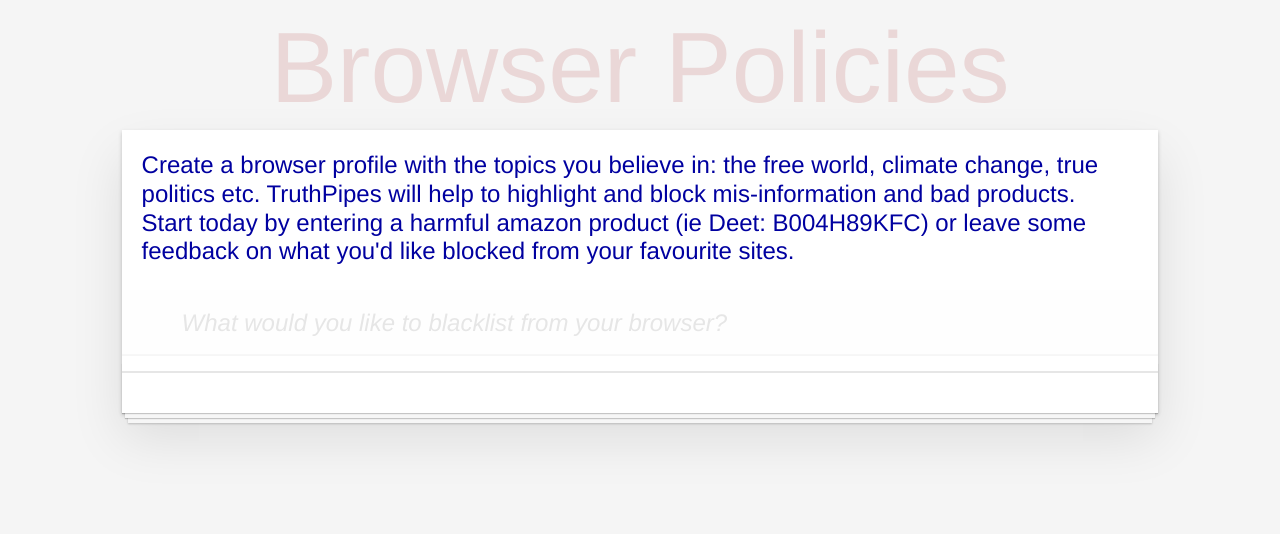
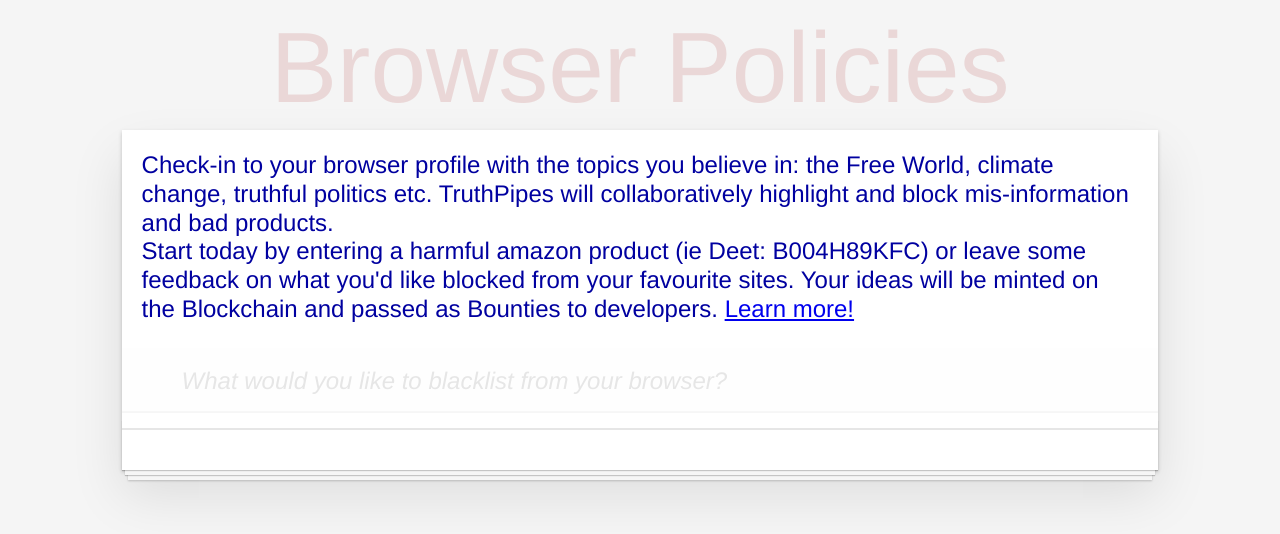
Before and after one commit to panamantis/truthpipes, a Flask app: template idea_tracker/templates/index.html in a window 1280 px wide. Shown: the top 534 px of the page. Run offline with Flask 2, Linux system fonts and the light colour scheme; the template is opened without the code that fills it, so the values that code supplies are empty; parts of the project's set-up code (start-up, migrations or seed data) failed here and were passed over; some libraries are stand-ins or nearby versions.

Commit message:
final commits

```diff
--- a/idea_tracker/templates/index.html
+++ b/idea_tracker/templates/index.html
@@ -14,12 +14,15 @@
       <p style="color:#0000A0;font-size:24px;margin-left: 20px; margin-right:20px; padding-top:21px; line-height: 120%;" class="new-todo2"
           We have the right to choose the data that we consume.
           <br>
-          Create a browser profile with the topics you believe in:
-          the free world, climate change, true politics etc.
-          TruthPipes will help to highlight and block mis-information and bad products.
+          Check-in to your browser profile with the topics you believe in:
+          the Free World, climate change, truthful politics etc.
+          TruthPipes will collaboratively highlight and block mis-information and bad products.
           <br>
           Start today by entering a harmful amazon product (ie Deet: B004H89KFC) or leave some feedback
-          on what you'd like blocked from your favourite sites.
+          on what you'd like blocked from your favourite sites.  Your ideas will be minted on the Blockchain and passed as Bounties to developers.
+          <a href="https://devpost.com/software/truthpipes">Learn more!</a>
+
+
       </p>
     <header class="header">
       <input class="new-todo" placeholder="What would you like to blacklist from your browser?" autofocus="" onkeypress="addItem(event)">
```
